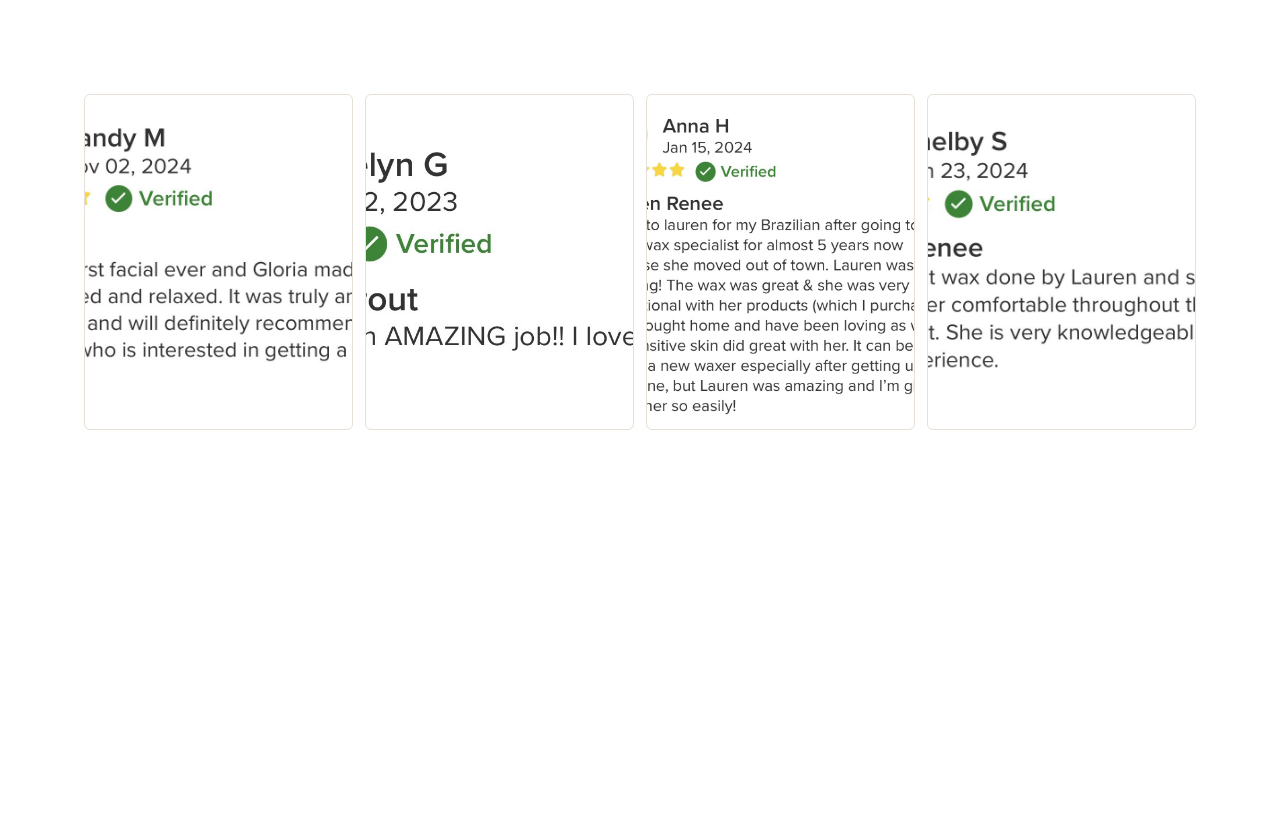
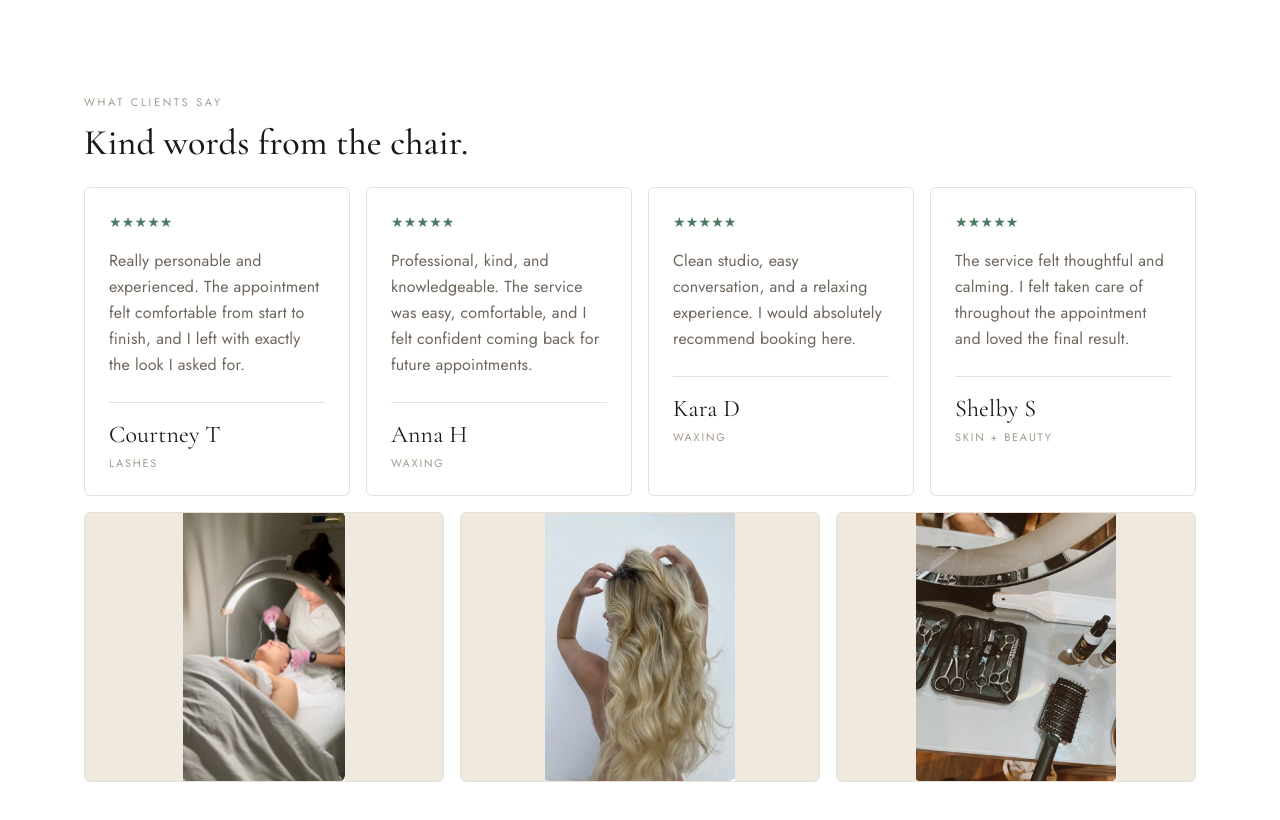
Before and after one commit to tdong1919-dev/BareStudiosOS, a Next.js app: page /about in a window 1280 px wide. Shown: the part 873-1693 px from the top of the page. Before the commit the page ends 1383 px from the top, so only its background shows below. Built offline with nearby package versions, Linux system fonts and the light colour scheme.

Commit message:
Improve about page reviews

```diff
--- a/app/about/page.tsx
+++ b/app/about/page.tsx
@@ -14,6 +14,29 @@ function Eyebrow({ children }: { children: React.ReactNode }) {
 }
 
 const IMAGE_BASE = "/images/bare-studios";
+
+const ABOUT_REVIEWS = [
+  {
+    name: "Courtney T",
+    service: "Lashes",
+    text: "Really personable and experienced. The appointment felt comfortable from start to finish, and I left with exactly the look I asked for.",
+  },
+  {
+    name: "Anna H",
+    service: "Waxing",
+    text: "Professional, kind, and knowledgeable. The service was easy, comfortable, and I felt confident coming back for future appointments.",
+  },
+  {
+    name: "Kara D",
+    service: "Waxing",
+    text: "Clean studio, easy conversation, and a relaxing experience. I would absolutely recommend booking here.",
+  },
+  {
+    name: "Shelby S",
+    service: "Skin + beauty",
+    text: "The service felt thoughtful and calming. I felt taken care of throughout the appointment and loved the final result.",
+  },
+];
 
 export default function AboutPage() {
   return (
@@ -62,17 +85,35 @@ export default function AboutPage() {
         </div>
       </section>
 
-      <section className="mx-auto grid max-w-6xl grid-cols-2 gap-3 px-5 pb-20 md:grid-cols-4">
-        {[
-          ["bare-studios-gallery-01.jpg", "Bare Studios studio detail"],
-          ["bare-studios-gallery-03.jpg", "Bare Studios interior"],
-          ["bare-studios-gallery-06.jpg", "Bare Studios service space"],
-          ["bare-studios-gallery-08.jpg", "Bare Studios beauty room"],
-        ].map(([file, label]) => (
-          <div key={file} className="relative aspect-[4/5] overflow-hidden rounded-md border border-border bg-linen">
-            <Image src={`${IMAGE_BASE}/${file}`} alt={label} fill sizes="(max-width: 768px) 50vw, 25vw" className="object-cover" />
-          </div>
-        ))}
+      <section className="mx-auto max-w-6xl px-5 pb-20">
+        <div className="mb-6">
+          <Eyebrow>What clients say</Eyebrow>
+          <h2 className="mt-3 font-serif text-4xl font-medium">Kind words from the chair.</h2>
+        </div>
+        <div className="grid gap-4 md:grid-cols-4">
+          {ABOUT_REVIEWS.map((review) => (
+            <article key={review.name} className="rounded-md border border-border bg-surface p-6">
+              <p className="text-sm font-medium text-success">★★★★★</p>
+              <p className="mt-4 text-base leading-relaxed text-text-secondary">{review.text}</p>
+              <div className="mt-6 border-t border-border pt-4">
+                <p className="font-serif text-2xl">{review.name}</p>
+                <p className="mt-1 text-[11px] uppercase tracking-[0.16em] text-text-muted">{review.service}</p>
+              </div>
+            </article>
+          ))}
+        </div>
+
+        <div className="mt-4 grid grid-cols-1 gap-4 md:grid-cols-3">
+          {[
+            ["bare-studios-facial-treatment.png", "Bare Studios facial treatment"],
+            ["bare-studios-blonde-hair.png", "Bare Studios hair service"],
+            ["bare-studios-tools-station.png", "Bare Studios tools station"],
+          ].map(([file, label]) => (
+            <div key={file} className="relative aspect-[4/3] overflow-hidden rounded-md border border-border bg-linen">
+              <Image src={`${IMAGE_BASE}/${file}`} alt={label} fill sizes="(max-width: 768px) 100vw, 33vw" className="object-contain" />
+            </div>
+          ))}
+        </div>
       </section>
     </main>
   );
```
